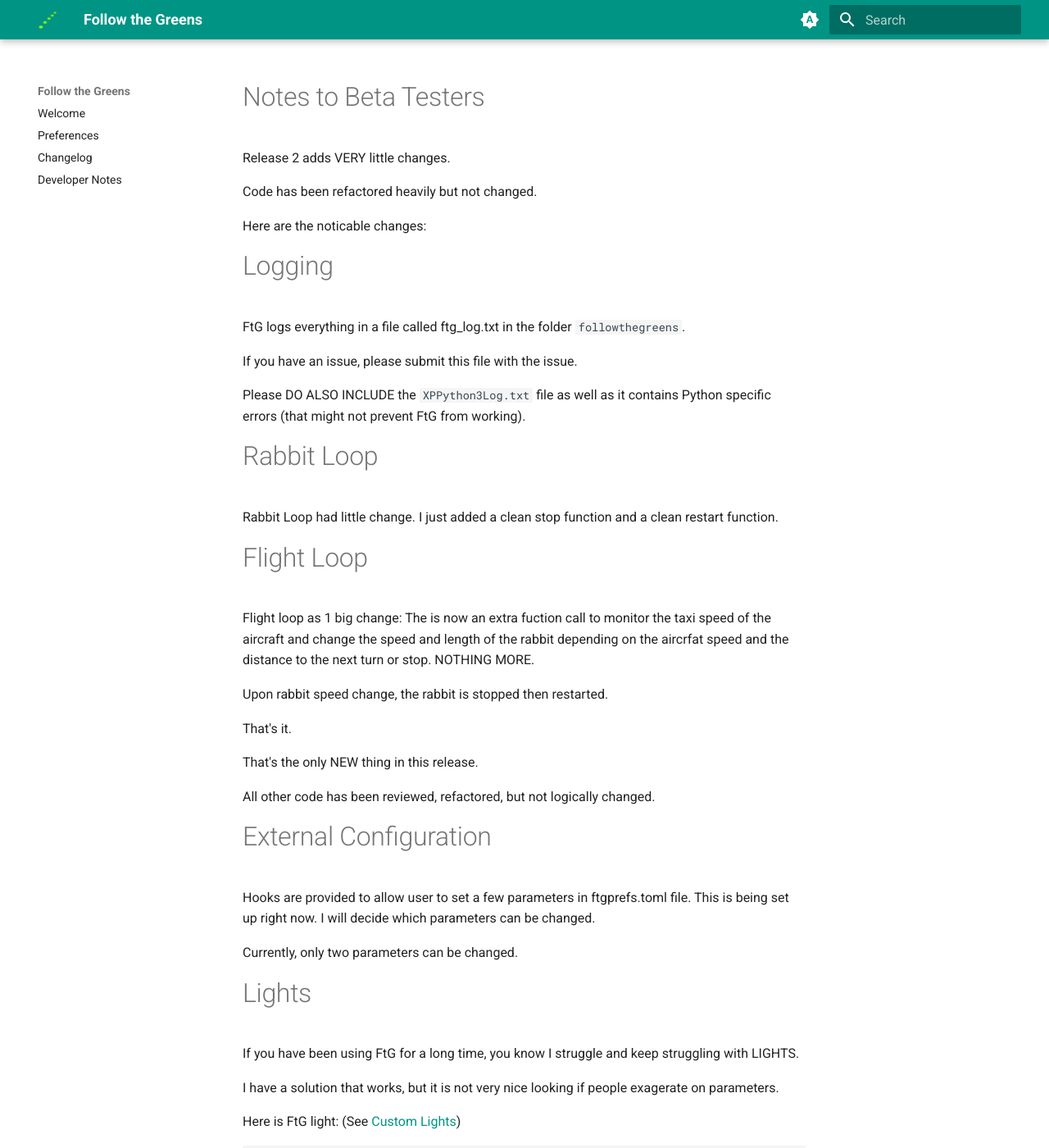
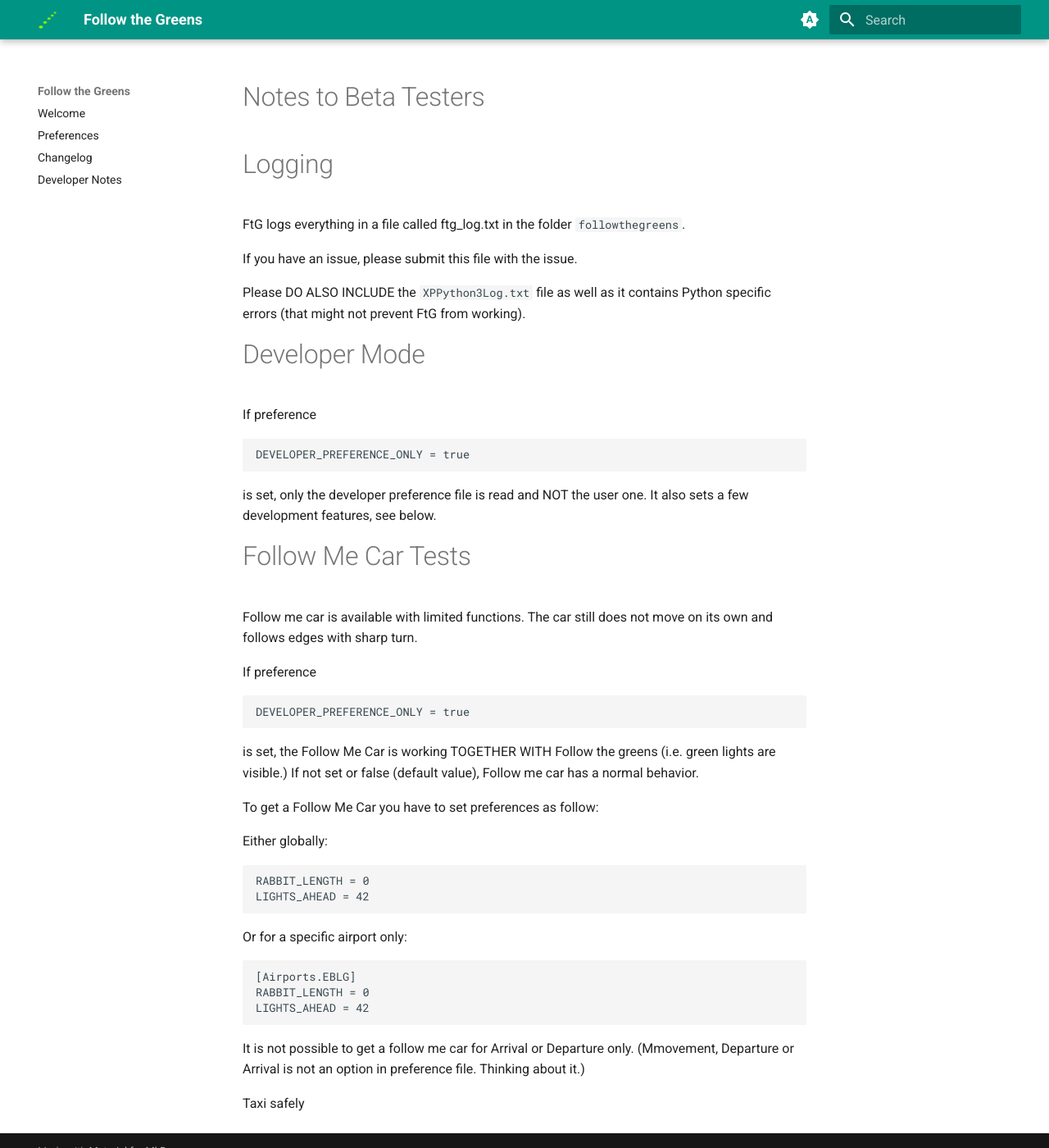
Before and after one commit to devleaks/followthegreens, an MkDocs documentation site: the page built from docs/beta.md, in a window 1280 px wide and 1400 px high. Shown: the whole window at 82% size. Built offline with MkDocs 1.6.1 and Material for MkDocs 9.7.7, drawn with Linux system fonts in a browser that asks for light colours; some of the changed text lies outside the part shown.

Commit message:
corrected doc for dev

````diff
--- a/docs/beta.md
+++ b/docs/beta.md
@@ -1,11 +1,4 @@
 # Notes to Beta Testers
-
-Release 2 adds VERY little changes.
-
-Code has been refactored heavily but not changed.
-
-Here are the noticable changes:
-
 
 # Logging
 
@@ -17,118 +10,51 @@ Please DO ALSO INCLUDE the `XPPython3Log.txt` file as well as it contains Python
 (that might not prevent FtG from working).
 
 
-# Rabbit Loop
+# Developer Mode
 
-Rabbit Loop had little change. I just added a clean stop function and a clean restart function.
+If preference
+
+```
+DEVELOPER_PREFERENCE_ONLY = true
+```
+
+is set, only the developer preference file is read and NOT the user one.
+It also sets a few development features, see below.
 
 
-# Flight Loop
+# Follow Me Car Tests
 
-Flight loop as 1 big change: The is now an extra fuction call to monitor the taxi speed
-of the aircraft and change the speed and length of the rabbit depending on the aircrfat speed
-and the distance to the next turn or stop. NOTHING MORE.
+Follow me car is available with limited functions.
+The car still does not move on its own and follows edges with sharp turn.
 
-Upon rabbit speed change, the rabbit is stopped then restarted.
+If preference
 
-That's it.
+```
+DEVELOPER_PREFERENCE_ONLY = true
+```
 
-That's the only NEW thing in this release.
+is set, the Follow Me Car is working TOGETHER WITH Follow the greens (i.e. green lights are visible.)
+If not set or false (default value), Follow me car has a normal behavior.
 
-All other code has been reviewed, refactored, but not logically changed.
+To get a Follow Me Car you have to set preferences as follow:
+
+Either globally:
+
+```
+RABBIT_LENGTH = 0
+LIGHTS_AHEAD = 42
+```
+
+Or for a specific airport only:
+
+```
+[Airports.EBLG]
+RABBIT_LENGTH = 0
+LIGHTS_AHEAD = 42
+```
+
+It is not possible to get a follow me car for Arrival or Departure only.
+(Mmovement, Departure or Arrival is not an option in preference file. Thinking about it.)
 
 
-# External Configuration
-
-Hooks are provided to allow user to set a few parameters in ftgprefs.toml file.
-This is being set up right now. I will decide which parameters can be changed.
-
-Currently, only two parameters can be changed.
-
-
-# Lights
-
-If you have been using FtG for a long time, you know I struggle and keep struggling with LIGHTS.
-
-I have a solution that works, but it is not very nice looking if people exagerate on parameters.
-
-Here is FtG light: (See [Custom Lights](https://developer.x-plane.com/article/custom-lights/))
-
-```
-I
-800
-OBJ
-
-TEXTURE lights.png
-TEXTURE_LIT lights.png
-
-POINT_COUNTS    0 0 0 0
-
-# Light repeated to make it brighter
-# NAME             X   Y   Z    R   G   B   A   size <s1> <t1> <s2> <t2> dataref
-LIGHT_CUSTOM       0   0   0    0.1 1.0 0.1 1   0.2  0.0  0.5  0.5  0.0  UNUSED
-```
-
-Key parameters are: RGB, the color, and size.
-
-Size is a relative number. Relative to what? I don't know.
-0.2 is large and visible, 0.3 is larger, 0.4 starts to be ugly in rendering (too large)
-0.1 is very nice but small and sometimes difficult to see.
-
-The key to bright light is to REPEAT the entire line `LIGHT_CUSTOM...` several times.
-
-How many times? It is up to you! The more, the brighter the light.
-
-The key is to find a combination of size/number of repeat that balances luminosity and rendering of the light.
-
-BUT, it is now possible to have ugly bright light, or discreet nice looking taxi lights.
-
-I'll keep investigting this a few more hours.
-
-In all cases, lights should only differ by colors and be all the same.
-
-
-# Route Search: STRICT MODE
-
-If strict mode is enabled, the search for a route might take longer, as several searches are conducted
-relaxing constraints one after the other.
-
-For example, if we do no find a route when respecting one-ways, we may relax that condition and allow traffic in both ways.
-FtG performs a search respecting one ways, then if it does not find a route, perform a second search not respecting one ways.
-It does this for all contraints available to it. This might involve performing a few extra route search until one if found.
-
-Non strict mode (default), just find a suitable route on the network of taxiways, not respecting any of the above constraints.
-You may therefore by stuck with your A380 on a 15 meter wide taxiway with no U-turn escape. Just call the tow truck.
-If you feel uneasy with that, you can enable strict mode.
-
-```
-RESPECT_CONSTRAINTS = True
-```
-
-at the expense of longer route search on large airport.
-
-There is no garantee that strict mode will provide a route that respect all contraints.
-
-- Respect taxiway width
-- Use runways (yes / no)
-- Respect Oneway or all taxiways are twoway
-
-
-# Parameters to document:
-
-MAINWINDOW_AUTOHIDE, MAINWINDOW_DISPLAY_TIME
-MAINWINDOW_WIDTH, MAINWINDOW_HEIGHT
-MAINWINDOW_FROM_LEFT, MAINWINDOW_FROM_BOTTOM
-
-
-
-
-
-# Skunkcraft Updater
-
-Please download [](https://github.com/devleaks/followthegreens/blob/beta/skunkcrafts_updater_client_files.zip).
-
-Just drop `skunkcrafts_updater.cfg` and `skunkcrafts_updater_beta.cfg` files next to `PI_FollowTheGreens.py`.
-
-Select BETA UPDATE and update.
-
-This is the simplest method to get the latest beta and always be up-to-date with development commits.
+Taxi safely
````
Also changed, not shown: docs/fmc.md (+3 -0 lines).
